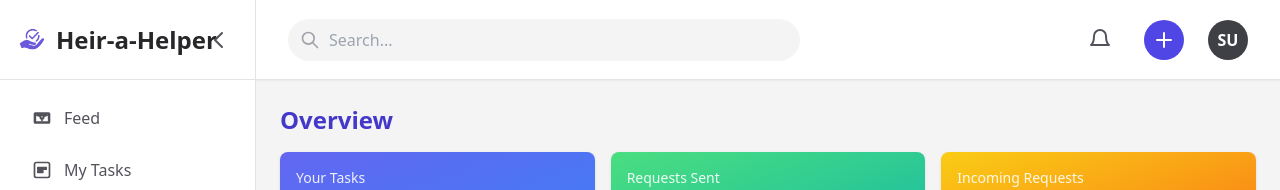
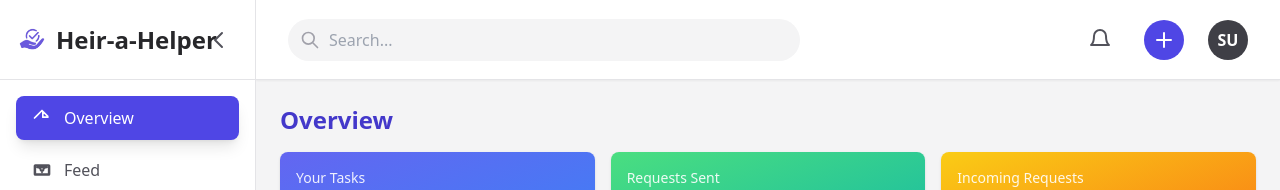
Before and after one commit to Rajat0063/Hire-a-Helper, a React (Vite) app in the folder frontend/: page /dashboard/overview in a window 1280 px wide. Shown: the top 190 px of the page. Built offline with nearby package versions, Linux system fonts and the light colour scheme; no server answers; sample sign-in values are in the browser's storage.

Commit message:
Overview tab created.

```diff
--- a/frontend/src/components/layout/Sidebar.jsx
+++ b/frontend/src/components/layout/Sidebar.jsx
@@ -25,6 +25,22 @@ const Sidebar = ({ isSidebarOpen, toggleSidebar, navItems, user, handleLogout })
             )}
         </div>
         <nav className="flex-1 p-4 space-y-2">
+            {/* Always show Overview link so users can easily navigate to their dashboard overview */}
+            <NavLink
+                to="/dashboard/overview"
+                className={({ isActive }) => `w-full flex items-center px-4 py-2.5 rounded-lg transition-colors duration-200 group relative ${
+                    isActive ? 'bg-indigo-600 text-white shadow-lg' : 'text-zinc-600 hover:bg-zinc-100'
+                } ${!isSidebarOpen && 'justify-center'}`}
+            >
+                {({ isActive }) => (
+                    <>
+                        <div className="flex items-center">
+                            <svg className={`h-5 w-5 ${isActive ? 'text-white' : 'text-indigo-600'}`} fill="none" stroke="currentColor" viewBox="0 0 24 24" xmlns="http://www.w3.org/2000/svg"><path strokeLinecap="round" strokeLinejoin="round" strokeWidth="2" d="M3 12l2-2m0 0l7-7 7 7M13 5v6h6"></path></svg>
+                            {isSidebarOpen && <span className="ml-3">Overview</span>}
+                        </div>
+                    </>
+                )}
+            </NavLink>
             {navItems.map((item) => {
                 // Use absolute path for Admin, else prefix with /dashboard/
                 const to = item.path.startsWith('/') ? item.path : `/dashboard/${item.path}`;
```
